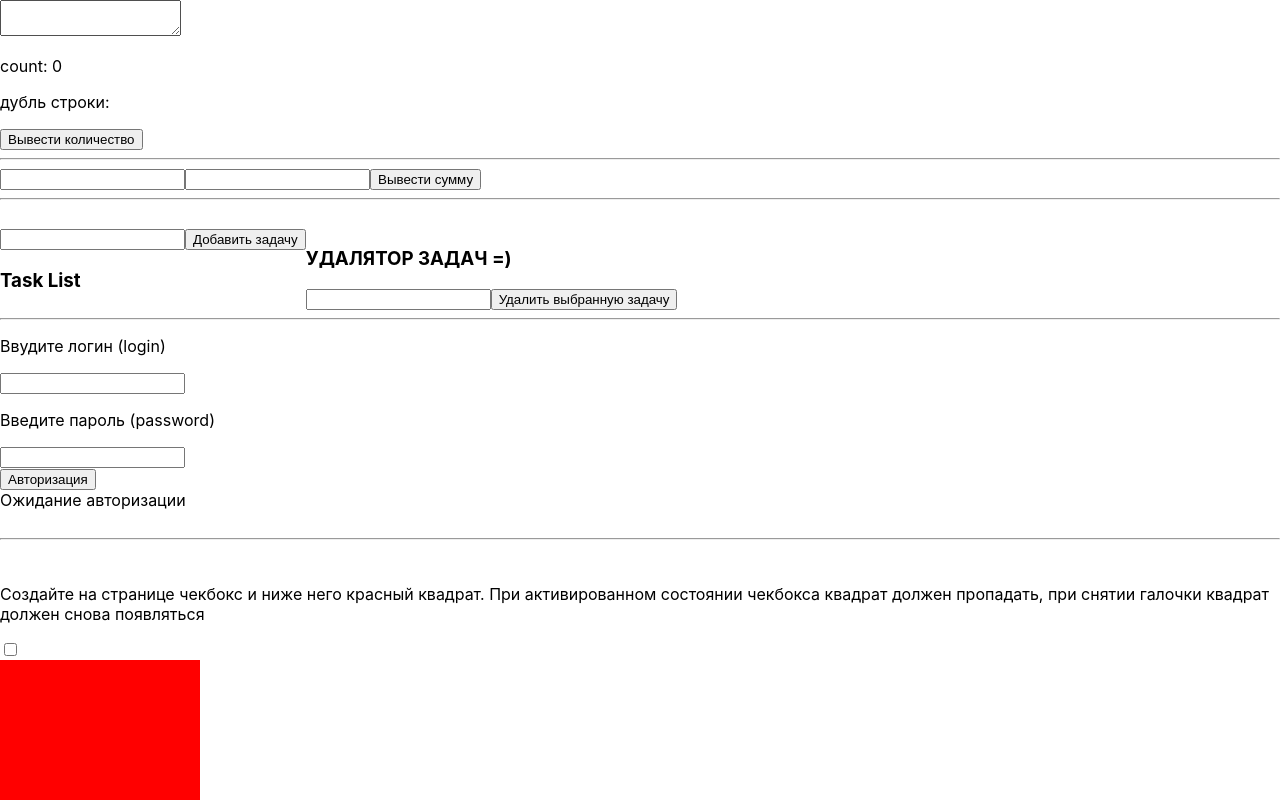
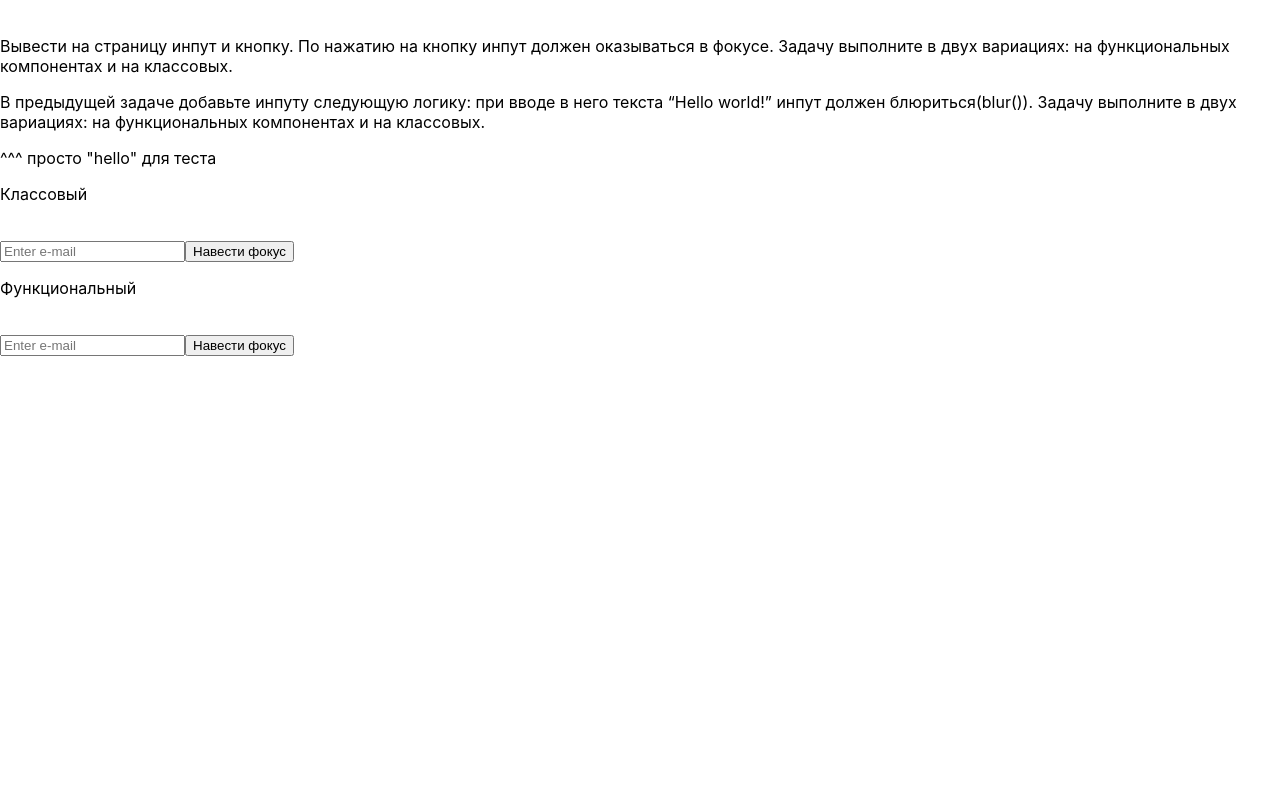
Before and after one commit to alexmegadrive/react-homework, a React (Create React App) app: page / in a window 1280 px wide. Shown: the top 800 px of the page. Built offline with nearby package versions, Linux system fonts and the light colour scheme.

Commit message:
2. working

```diff
--- a/src/App.js
+++ b/src/App.js
@@ -1,10 +1,10 @@
 import React from "react";
-import List from "./List";
-import React_ex19 from "./react_ex19";
+import React_ex20 from "./react_ex20.js";
+import React_ex19 from "./react_ex19.js";
 
 function App() {
     return (
-        <React_ex19 />
+        <React_ex20 />
     );
 }
 
--- /dev/null
+++ b/src/react_ex20.js
@@ -0,0 +1,74 @@
+import React, {useEffect, useRef} from "react";
+import './App.css';
+
+
+function React_ex20() {
+
+    const inputRef2 = useRef();
+    const inputRef1 = useRef();
+    const buttonRef2 = useRef();
+    const [value2, setValue2] = React.useState([]);
+
+//для функционального
+    const setFocus2 = (event) => {
+        inputRef2.current.focus();
+    }
+
+    const funcBlur2 = (event) => {
+        if (value2 === 'hello') {
+            inputRef2.current.blur();
+            console.log('blur');
+        }
+
+    }
+
+
+    // класс
+    class Class1 extends React.Component {
+        // constructor(props) {
+        //     super(props);
+        // }
+
+        render() {
+
+            const setFocus1 = (event) => {
+                inputRef1.current.focus();
+            }
+            return (
+                <div>
+                    <p>Классовый</p>
+                    <br/>
+                    <input type="text" placeholder="Enter e-mail" ref={inputRef1}/>
+                    <button onClick={setFocus1}>Навести фокус</button>
+                </div>
+            )
+        }
+    }
+
+    return (
+        <div>
+            <br/>
+            <p>Вывести на страницу инпут и кнопку. По нажатию на кнопку инпут должен оказываться в фокусе. Задачу
+                выполните в двух вариациях: на функциональных компонентах и на классовых.</p>
+            <p>В предыдущей задаче добавьте инпуту следующую логику: при вводе в него текста “Hello world!” инпут должен
+                блюриться(blur()). Задачу выполните в двух вариациях: на функциональных компонентах и на классовых.</p>
+            <p>^^^ просто "hello" для теста</p>
+            <Class1/>
+            <p>Функциональный</p>
+            <br/>
+
+            <input type="text" placeholder="Enter e-mail" value={value2} onChange={event => {
+                setValue2(event.target.value);
+                funcBlur2()
+            }} ref={inputRef2}/>
+            <button onClick={setFocus2} ref={buttonRef2}>Навести фокус</button>
+
+
+        </div>
+    )
+
+
+}
+
+
+export default React_ex20;
```
